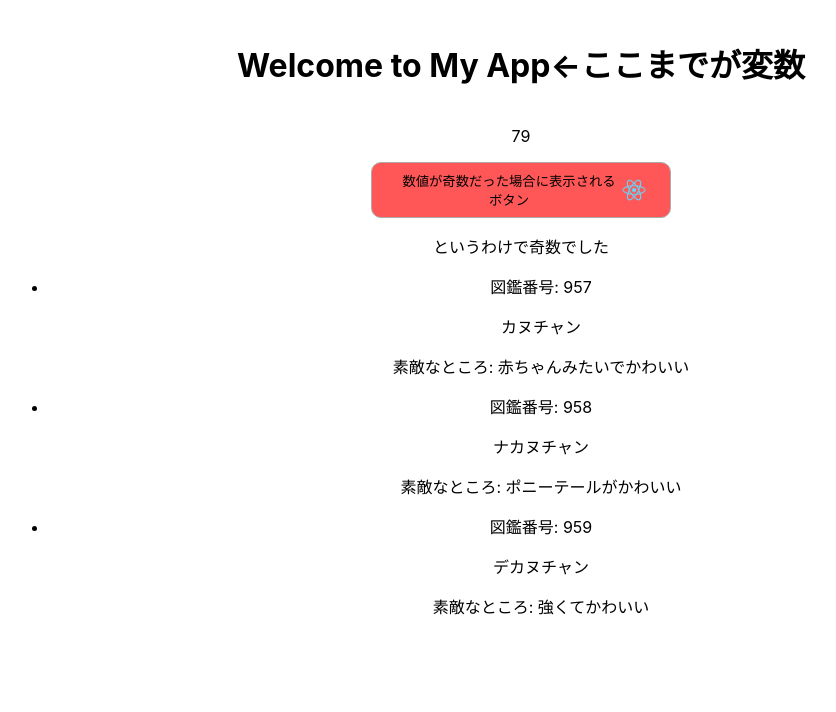
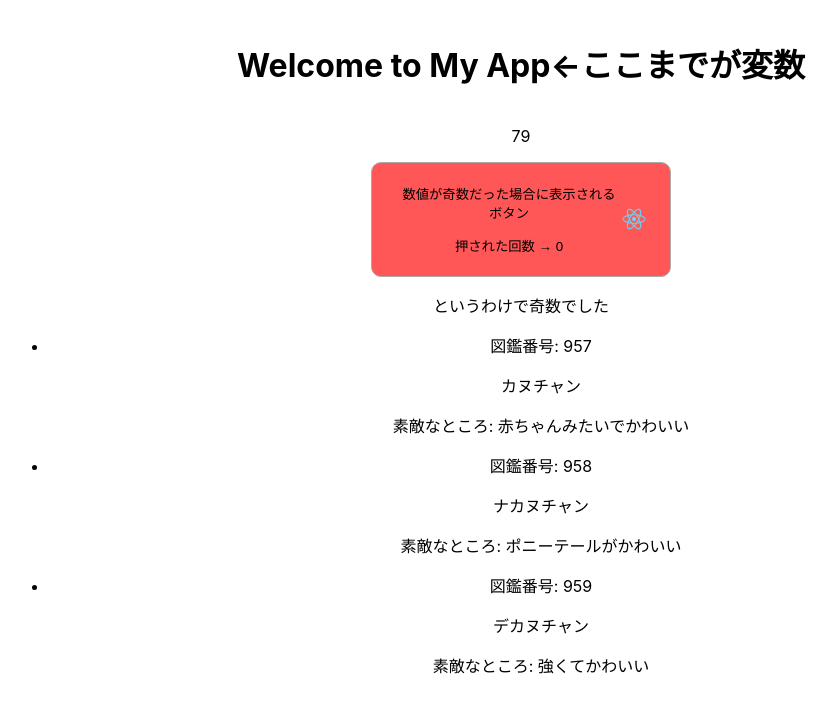
Before and after one commit to creamsoda09130/ReactPlayground, a React (Create React App) app in the folder react-playground/: page / in a window 1280 px wide. Shown: the top 712 px of the page, without its empty margins (119-955 px from the left). Built offline with nearby package versions, Linux system fonts and the light colour scheme.

Commit message:
useStateを使ってみる

```diff
--- a/react-playground/src/App.js
+++ b/react-playground/src/App.js
@@ -1,4 +1,5 @@
 import './App.css';
+import { useState } from 'react';
 
 function Button(props) {
   const img = {
@@ -6,13 +7,18 @@ function Button(props) {
     src: 'logo512.png',
   };
   const buttonClass = 'button--' + props.buttonStyle;
+  const [count, setCount] = useState(0);
   function handleClick() {
+    setCount(count + 1);
     alert('クリックされたよ！');
   }
 
   return (
     <button className={`button ${buttonClass}`} onClick={handleClick}>
-      <span className="text">数値が{props.type}だった場合に表示されるボタン</span>
+      <div className="text">
+        <p>数値が{props.type}だった場合に表示されるボタン</p>
+        <p>押された回数 → {count}</p>
+      </div>
       <img
         className="img"
         src={img.src}
```
